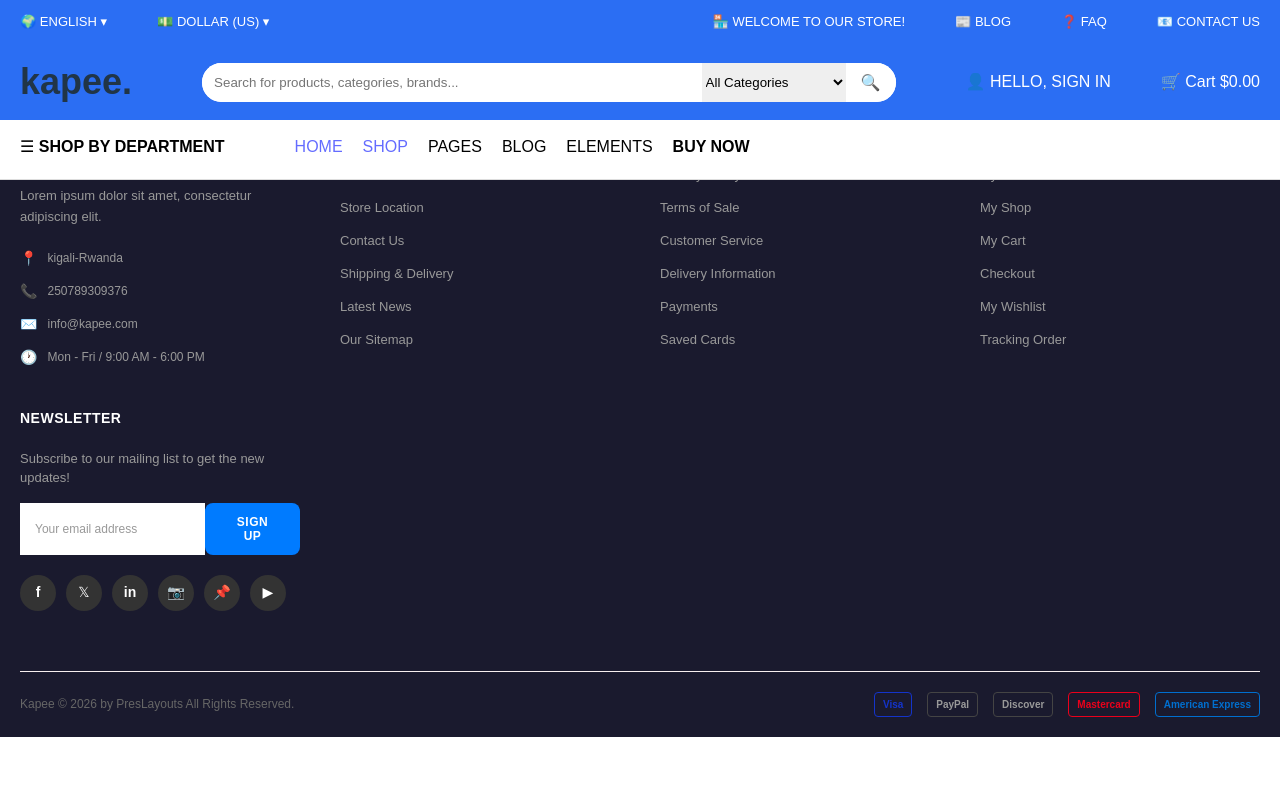
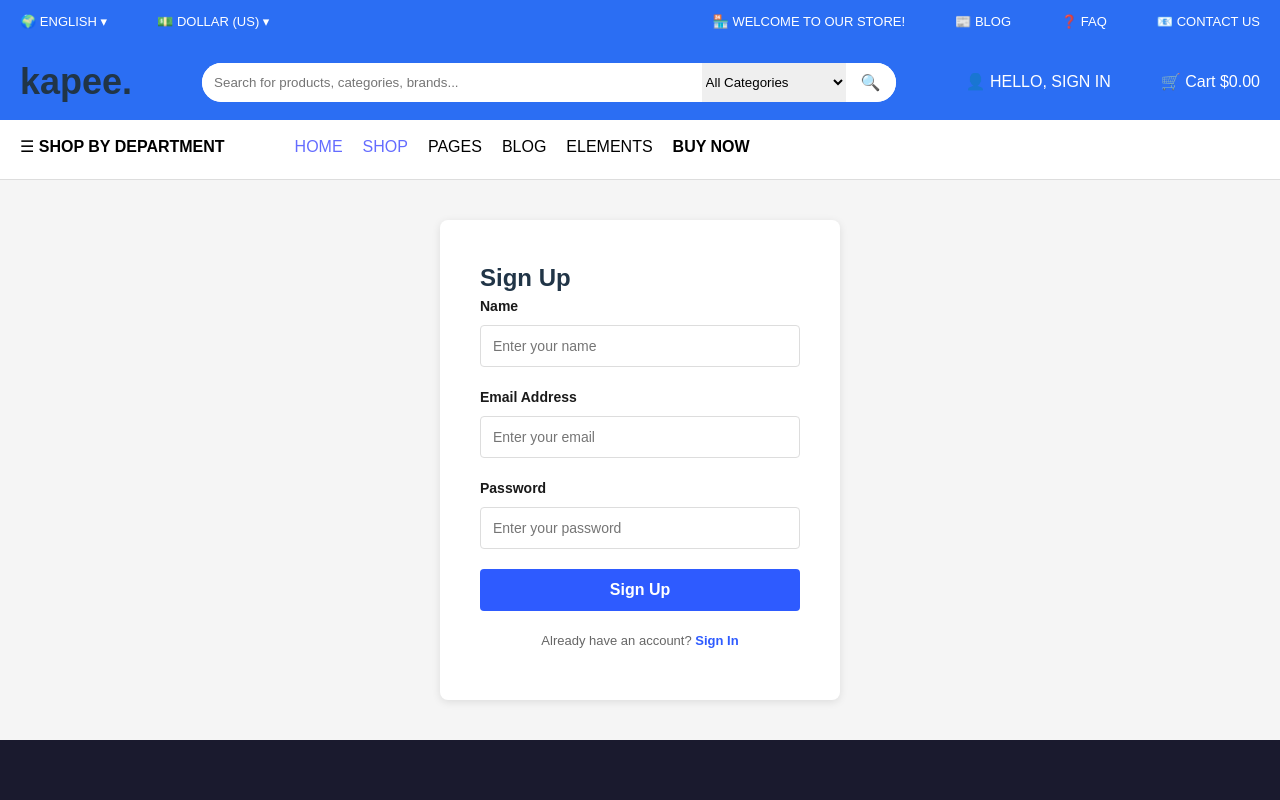
Before and after one commit to Norbert-syc/e-commerce-frontend, a React (Vite) app: page /signup in a window 1280 px wide. Shown: the top 800 px of the page. Built offline with nearby package versions, Linux system fonts and the light colour scheme.

Commit message:
ecommerce

```diff
--- a/src/App.tsx
+++ b/src/App.tsx
@@ -18,6 +18,7 @@ import Checkout from "./pages/Checkout";
 import Footer from "./components/Footer";
 import "./App.css";
 import TopBar from "./components/header/TopBar";
+import SignUp from "./pages/SignUp";
 
 function App() {
   const [cartItems, setCartItems] = useState<any[]>([]);
@@ -68,6 +69,7 @@ function App() {
         <Route path="/signin" element={<SignIn />} />
         <Route path="/about" element={<About />} />
         <Route path="/contact" element={<Contact />} />
+        <Route path="/signup" element={<SignUp />} />
       </Routes>
       <Footer />
     </Router>
--- a/src/pages/Auth.css
+++ b/src/pages/Auth.css
@@ -87,6 +87,22 @@
   font-weight: bold;
 }
 
+.signup-btn {
+  width: 100%;
+  padding: 12px;
+  background-color: #2e5bff;
+  color: white;
+  border: none;
+  border-radius: 4px;
+  font-weight: bold;
+  font-size: 16px;
+  cursor: pointer;
+  transition: background-color 0.3s ease;
+}
+
+.signup-btn:hover {
+  background-color: #1e42b3;
+}
 .auth-footer a:hover {
   text-decoration: underline;
 }
--- /dev/null
+++ b/src/pages/SignUp.tsx
@@ -0,0 +1,81 @@
+import { useState } from "react";
+import { Link, useNavigate } from "react-router-dom";
+import "./Auth.css";
+
+const SignUp = () => {
+    const [name, setName] = useState("");
+    const [email, setEmail] = useState("");
+    const [password, setPassword] = useState("");
+
+    const navigate = useNavigate();
+
+    const handleSignUp = (e: React.FormEvent) => {
+        e.preventDefault();
+
+        if (!name || !email || !password) {
+            alert("Please fill in all fields.");
+            return;
+        }
+
+        alert("Sign up successful!");
+        navigate("/signin");
+    };
+
+    return (
+        <div className="auth-container main-content">
+            <div className="auth-wrapper">
+                <div className="auth-form">
+                    <h2>Sign Up</h2>
+                    <form onSubmit={handleSignUp}>
+                        <div className="form-group">
+                            <label htmlFor="name">Name</label>
+                            <input
+                                type="text"
+                                id="name"
+                                placeholder="Enter your name"
+                                value={name}
+                                onChange={(e) => setName(e.target.value)}
+                                required
+                            />
+                        </div>
+
+                        <div className="form-group">
+                            <label htmlFor="email">Email Address</label>
+                            <input
+                                type="email"
+                                id="email"
+                                placeholder="Enter your email"
+                                value={email}
+                                onChange={(e) => setEmail(e.target.value)}
+                                required
+                            />
+                        </div>
+                        <div className="form-group">
+                            <label htmlFor="password">Password</label>
+                            <input
+                                type="password"
+                                id="password"
+                                placeholder="Enter your password"
+                                value={password}
+                                onChange={(e) => setPassword(e.target.value)}
+                                required
+                            />
+                        </div>
+
+                        <button type="submit" className="signup-btn">
+                            Sign Up
+                        </button>
+                    </form>
+
+                    <div className="auth-footer">
+                        <p>
+                            Already have an account? <Link to="/signin">Sign In</Link>
+                        </p>
+                    </div>
+                </div>
+            </div>
+        </div>
+    );
+};
+
+export default SignUp;
```
